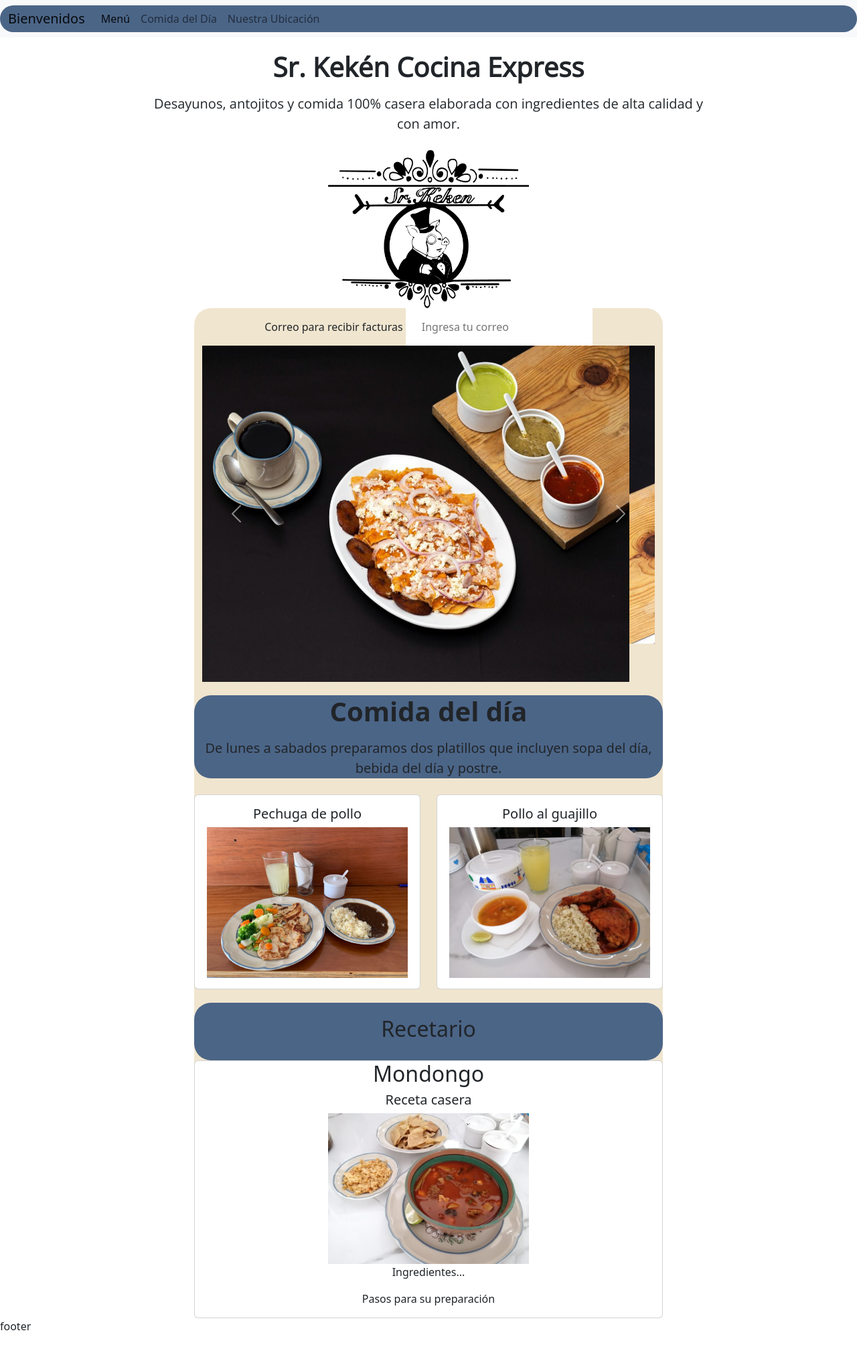
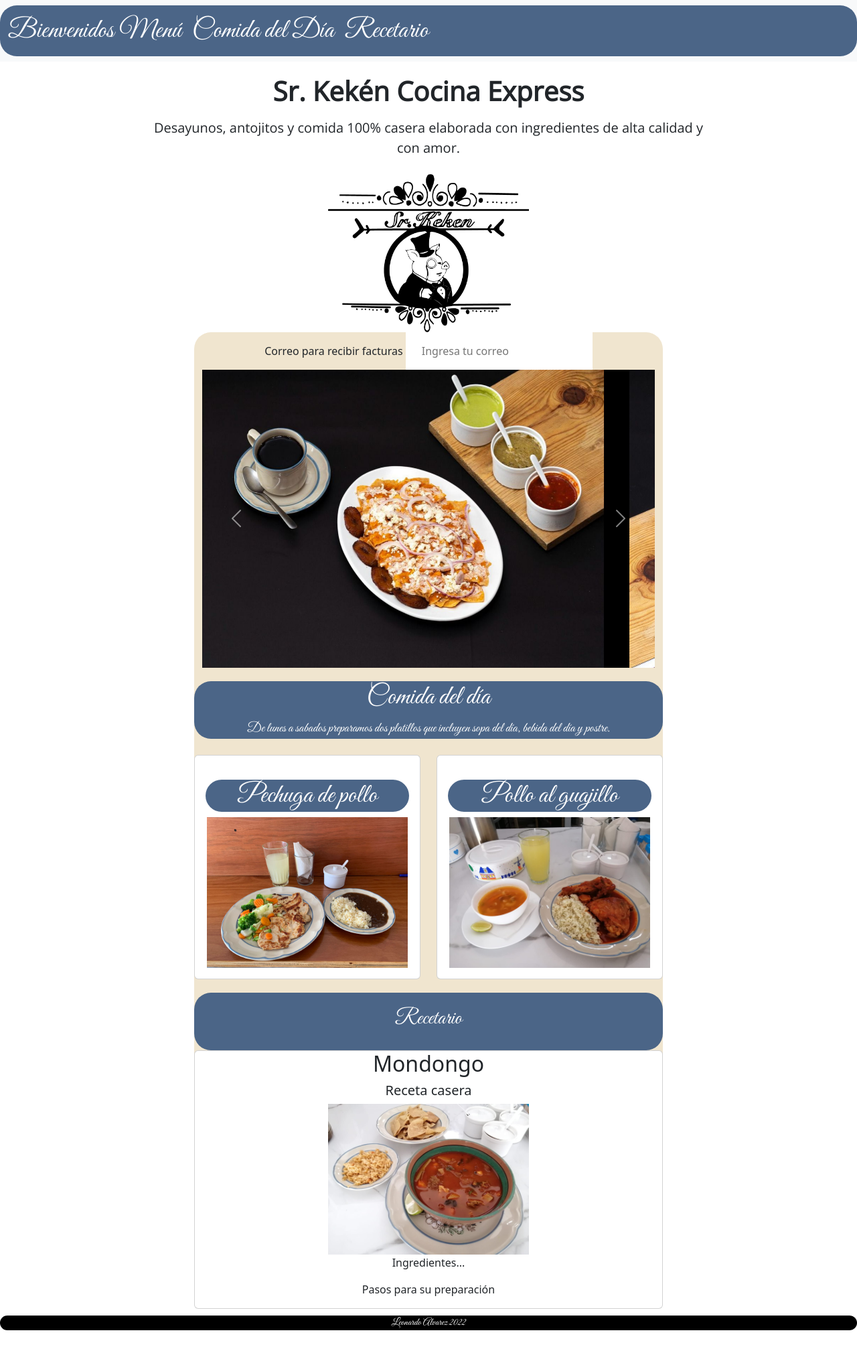
Before and after one commit to leonardo62692/Ucamp, a plain HTML site: page index.html in a window 1280 px wide. Shown: the whole page at 67% size. Drawn offline with nearby package versions, Linux system fonts and the light colour scheme.

Commit message:
update images, add footer

```diff
--- a/index.html
+++ b/index.html
@@ -16,17 +16,17 @@
         <nav class="navbar navbar-expand-lg bg-light">
             <div class="container-fluid" id="navi">
                 <!-- <div><img id="logo" src="./assets/logokeken.png" alt="logokeken"></div> -->
-              <a class="navbar-brand" href="#">Bienvenidos</a>
+              <a href="#">Bienvenidos</a>
               <button class="navbar-toggler" type="button" data-bs-toggle="collapse" data-bs-target="#navbarSupportedContent" aria-controls="navbarSupportedContent" aria-expanded="false" aria-label="Toggle navigation">
                 <span class="navbar-toggler-icon"></span>
               </button>
               <div class="collapse navbar-collapse" id="navbarSupportedContent">
                 <ul class="navbar-nav me-auto mb-2 mb-lg-0">
                   <li class="nav-item">
-                    <a class="nav-link active" aria-current="page" href="#">Menú</a>
+                    <a class="nav-link active" aria-current="page" href="#carouselExampleControls">Menú</a>
                   </li>
                   <li class="nav-item">
-                    <a class="nav-link" href="#">Comida del Día</a>
+                    <a class="nav-link" href="#comida">Comida del Día</a>
                   <!-- </li>
                   <li class="nav-item dropdown">
                     <a class="nav-link dropdown-toggle" href="#" id="navbarDropdown" role="button" data-bs-toggle="dropdown" aria-expanded="false">
@@ -40,7 +40,7 @@
                     </ul>
                   </li>
                   <li class="nav-item">
-                    <a class="nav-link">Nuestra Ubicación</a>
+                    <a class="nav-link" href="#recetario">Recetario</a>
                   </li>
               </div>
             </div>
@@ -75,13 +75,13 @@
                     <div id="carouselExampleControls" class="carousel slide" data-bs-ride="carousel">
                         <div class="carousel-inner">
                           <div class="carousel-item active">
-                            <img src="./assets/chilakillers.jpg" class="d-block w-100" alt="...">
+                            <img src="./assets/chilakillers2.jpg" class="d-block w-100" alt="...">
                           </div>
                           <div class="carousel-item">
                             <img src="./assets/sopepro.jpg" class="d-block w-100" alt="...">
                           </div>
                           <div class="carousel-item">
-                            <img src="./assets/huevosmotul.jpg" class="d-block w-100" alt="...">
+                            <img src="./assets/huevosmotul2.jpg" class="d-block w-100" alt="...">
                           </div>
                         </div>
                         <button class="carousel-control-prev" type="button" data-bs-target="#carouselExampleControls" data-bs-slide="prev">
@@ -96,9 +96,9 @@
                 </main>
               </div>
         </section>
-        <section>
+        <section one>
             <div class="header" id="comida">
-                <h1 class="mb-3 fw-semibold">Comida del día</h1>
+                <h1>Comida del día</h1>
                 <p class="lead mb-4">
                      De lunes a sabados preparamos dos platillos que incluyen sopa del día, bebida del día y postre.
                  </p>
@@ -107,7 +107,7 @@
                 <div class="col-sm-6">
                   <div class="card">
                     <div class="card-body">
-                      <h5 class="card-title">Pechuga de pollo</h5>
+                      <h5 class="card-title" id="comida">Pechuga de pollo</h5>
                       <div><img id="logo" src="./assets/polloplancha.jpg" alt="logokeken"></div>
                     </div>
                   </div>
@@ -115,7 +115,7 @@
                 <div class="col-sm-6">
                   <div class="card">
                     <div class="card-body">
-                      <h5 class="card-title">Pollo al guajillo</h5>
+                      <h5 class="card-title" id="comida">Pollo al guajillo</h5>
                       <div><img id="logo" src="./assets/Polloguajillo.jpg" alt="logokeken"></div>
                     </div>
                   </div>
@@ -151,7 +151,7 @@
 <script src="https://cdn.jsdelivr.net/npm/bootstrap@5.2.0-beta1/dist/js/bootstrap.bundle.min.js" integrity="sha384-pprn3073KE6tl6bjs2QrFaJGz5/SUsLqktiwsUTF55Jfv3qYSDhgCecCxMW52nD2" crossorigin="anonymous"></script>
 
 </body>
-<footer>
-    <p>footer</p>
+<footer id="footer">
+    <p>Leonardo Alvarez 2022</p>
 </footer>
 </html>
--- a/style.css
+++ b/style.css
@@ -1,3 +1,5 @@
+@import url('https://fonts.googleapis.com/css2?family=Great+Vibes&family=Open+Sans&display=swap');
+
 #logo {
     width: 100%;
     max-width: 300px;
@@ -6,10 +8,16 @@
     border-radius: 25px;
     background-color: #4b6587;
     height:auto;
-    font-family:Trebuchet MS', 'Lucida Sans Unicode', 'Lucida Grande', 'Lucida Sans', Arial, sans-serif;
+    font-family: 'Great Vibes', cursive;
+    font-size: 40px;
 
     /* width:auto; */
 }
+#navi a {
+    text-decoration: none;
+    color:white;
+}
+
 #emailbox {
     border-radius: 25px;
     background-color: #f0e5cf;
@@ -23,17 +31,23 @@
 }
 
 #comida {
+    font-family: 'Great Vibes', cursive;
+    font-size: 40px;
+    color:white;
     border-radius: 25px;
     margin-top: 20px;
     background-color: #4b6587;
+    padding: 17x;
 }
 
 #recetario {
+    font-family: 'Great Vibes', cursive;
+    font-size: 40px;
+    color:white;
     border-radius: 25px;
     padding: 20px;
     margin-top: 20px;
     background-color: #4b6587;
-    padding: 20px;
 }
 
 #body {
@@ -43,13 +57,12 @@
 
   }
 
-  /* Header/Blog Title */
-#header {
-    font-family:'Open Sans', sans-serif;
-    padding: 30px;
-    font-size: 40px;
+  #footer {
+    font-family: 'Great Vibes', cursive;
+    font-size: 15px;
     text-align: center;
-    color: #f1f1f1;
-    background:  #4b6587;
-    margin-top: 20px;
+    color:white;
+    border-radius: 25px;
+    margin-top: 10px;
+    background-color:black;
   }
```
Also changed, not shown: main.js (+10 -10 lines), assets/chilakillers2.jpg (added), assets/huevosmotul2.jpg (added), 2 other files.
